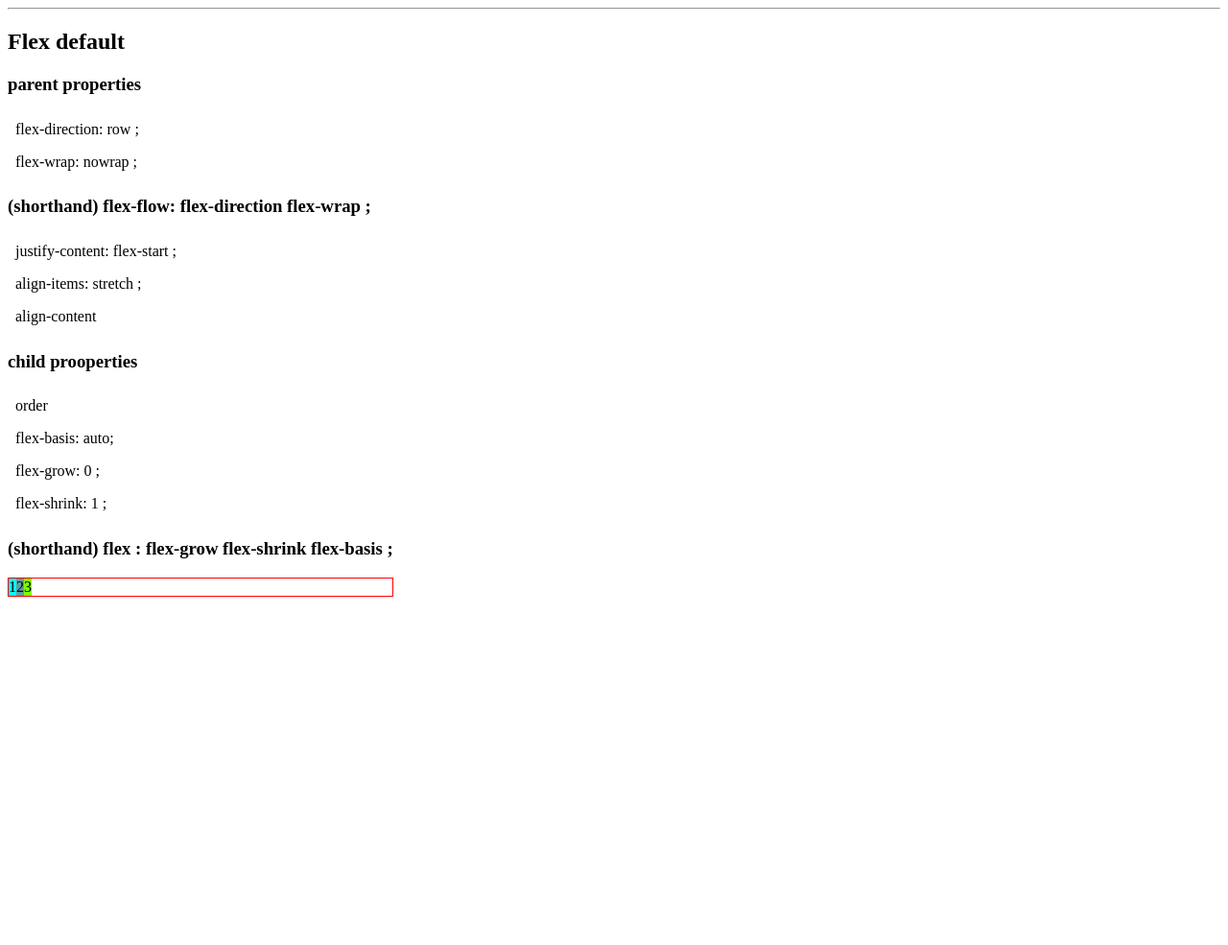
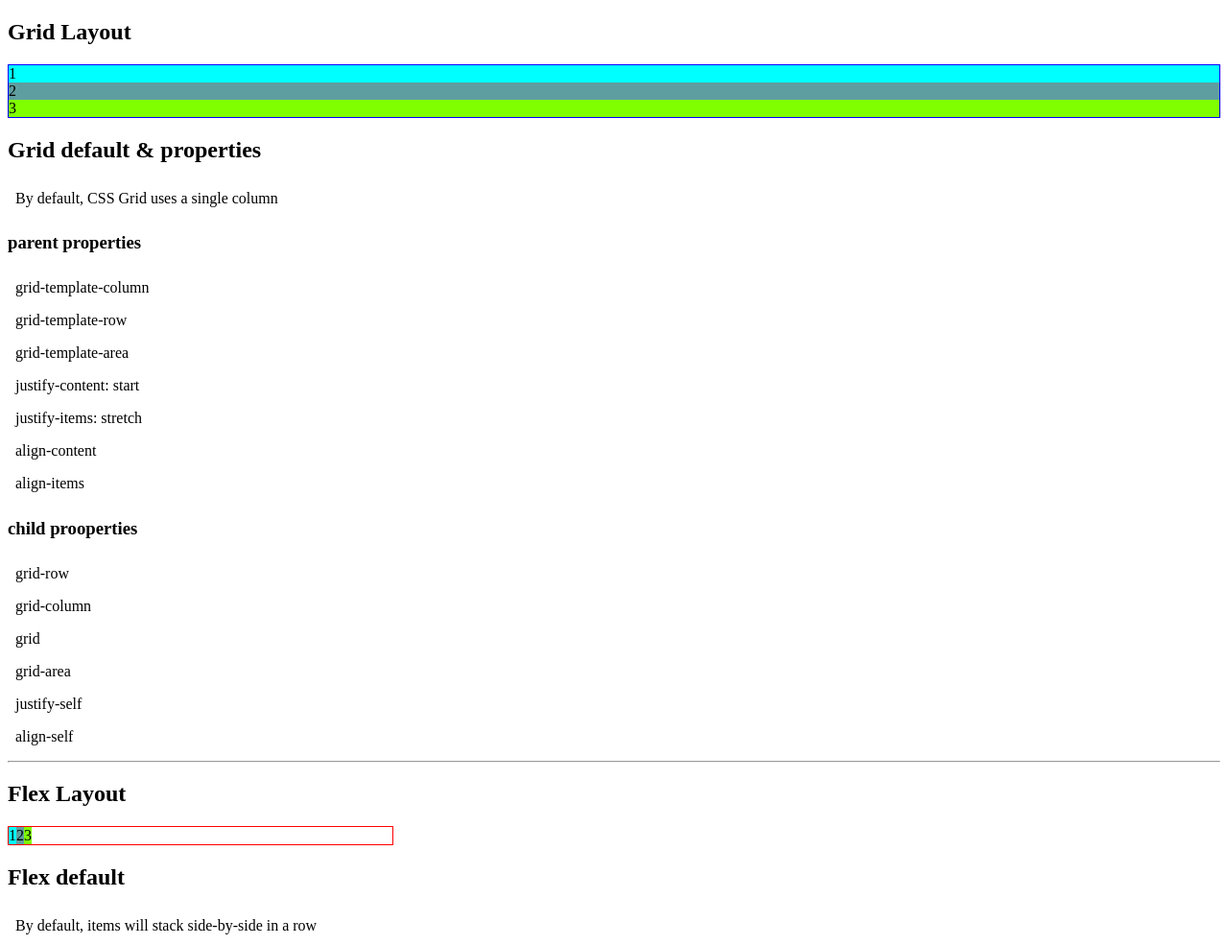
Before and after one commit to Hossam-Thabet/ASORC-PC, a plain HTML site: page Learning/grid vs flex learning.html in a window 1280 px wide. Shown: the top 985 px of the page at 96% size. Before the commit the page ends 800 px from the top, so only its background shows below. Drawn offline with Linux system fonts and the light colour scheme.

Commit message:
modify the  new file

```diff
--- a/Learning/grid vs flex learning.html
+++ b/Learning/grid vs flex learning.html
@@ -27,24 +27,50 @@
 
     .child2 {
       background-color: cadetblue;
-      place-items: ;
     }
 
     .child3 {
       background-color: chartreuse;
     }
+    li::marker {
+      font-size: x-large;
+      color: aqua;
+    }
   </style>
 </head>
 <body>
-  <!-- <h2>Grid default</h2>
-  <p></p><span>234</span><p>123</p>
+   <h2>Grid Layout</h2>
   <div class="grid__container">
     <div class="child1">1</div>
     <div class="child2">2</div>
     <div class="child3">3</div>
-  </div> -->
+  </div>
+  <h2>Grid default & properties</h2>
+   <p>By default, CSS Grid uses a single column</p>
+   <h3>parent properties</h3>
+   <p>grid-template-column</p>
+   <p>grid-template-row</p>
+   <p>grid-template-area</p>
+   <p>justify-content: start</p>
+   <p>justify-items: stretch</p>
+   <p>align-content</p>
+   <P>align-items</P>
+   <h3>child prooperties</h3>
+   <p>grid-row</p>
+   <p>grid-column</p>
+   <p>grid</p>
+   <p>grid-area</p>
+   <p>justify-self</p>
+   <p>align-self</p>
 <hr>
+<h2>Flex Layout</h2>
+<div class="flex__container">
+  <div class="child1">1</div>
+  <div class="child2">2</div>
+  <div class="child3">3</div>
+</div>
 <h2>Flex default</h2>
+<p>By default, items will stack side-by-side in a row</p>
 <h3>parent properties</h3>
   <p>flex-direction: row ;</p>
   <p>flex-wrap: nowrap ;</p>
@@ -58,10 +84,5 @@
   <p>flex-grow: 0 ;</p>
   <p>flex-shrink: 1 ;</p>
   <h3>(shorthand) flex : flex-grow flex-shrink flex-basis ;</h3>
-  <div class="flex__container">
-    <div class="child1">1</div>
-    <div class="child2">2</div>
-    <div class="child3">3</div>
-  </div>
 </body>
 </html>
```
